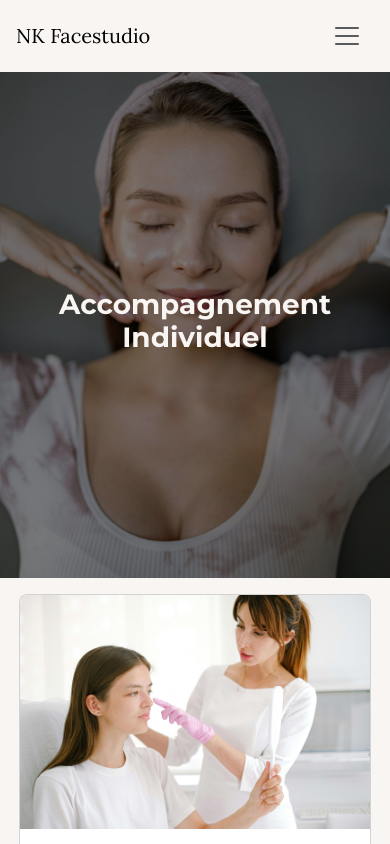
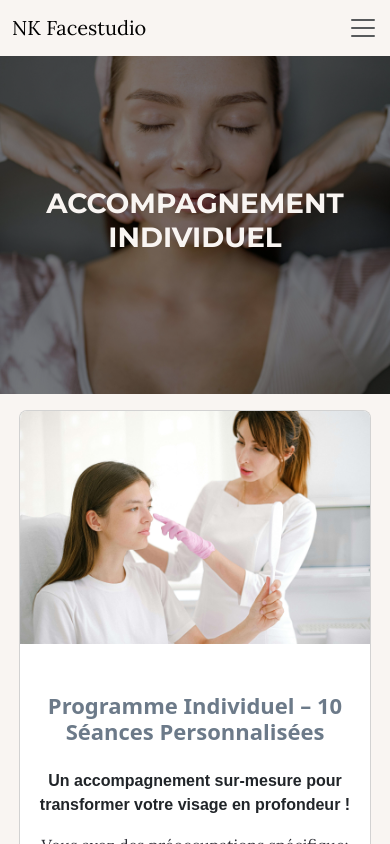
Before and after one commit to sinmary86/facestudio, a React (Vite) app: page /services/accompagnement-individuel in a window 390 px wide. Shown: the top 844 px of the page. Built offline with nearby package versions, Linux system fonts and the light colour scheme; a web font is replaced by a local one.

Commit message:
nav correct

```diff
--- a/src/AboutFeatures/AboutFeatures.jsx
+++ b/src/AboutFeatures/AboutFeatures.jsx
@@ -10,7 +10,7 @@ export const AboutFeatures = () => (
         <Col key={index} md={6} lg={3} className="d-flex flex-column justify-content-center align-items-center text-center gap-2">
            <Icon size={45} strokeWidth={1} className="mb-2" />
            <h5 className={styles.subTitle}>{ title }</h5>
-           <p className="mb-0 text-muted w-75">{description}</p>
+           <p className="mb-0 text-muted">{description}</p>
         </Col>
 
     ))}
--- a/src/NavApp/NavApp.jsx
+++ b/src/NavApp/NavApp.jsx
@@ -4,18 +4,19 @@ import NavDropdown from 'react-bootstrap/NavDropdown';
 import Offcanvas from 'react-bootstrap/Offcanvas';
 import { Link } from 'react-router-dom';
 import styles from './NavApp.module.scss';
+import { Container } from 'react-bootstrap';
 
 //TODO - нужно ли заменить brand на лого
 
 export const NavApp = () => {
   return (
-    <>
+    <Navbar expand={false} className={styles.navbarCustom}>
 
-    <Navbar expand={false} className={styles.navbarCustom}>
+      <Container>
 
             <Navbar.Brand as={Link} to="/">NK Facestudio</Navbar.Brand>
 
-            <Navbar.Toggle aria-controls="offcanvasNavbar" className={styles.toggler} />
+            <Navbar.Toggle aria-controls="offcanvasNavbar" />
             <Navbar.Offcanvas
               id="offcanvasNavbar"
               aria-labelledby="offcanvasNavbarLabel"
@@ -39,7 +40,7 @@ export const NavApp = () => {
                 </Nav>
               </Offcanvas.Body>
             </Navbar.Offcanvas>
+            </Container>
         </Navbar>
-    </>
   );
 };
--- a/src/NavApp/NavApp.module.scss
+++ b/src/NavApp/NavApp.module.scss
@@ -4,13 +4,12 @@
   font-family: $font-title !important;
   color: $dark-text-color !important;
   background-color: $light-bg-color;
-  padding: $gap-16 $gap-64;
 }
 
 :global(.navbar-toggler) {
   border: none !important;
   box-shadow: none !important;
-  color: $dark-text-color !important;
+  padding-right: 0;
 }
 
 .offcanvas {
@@ -45,10 +44,3 @@
   font-family: $font-title !important;
   color: $dark-text-color !important;
 }
-
-@media (max-width: 768px) {
-
-.navbarCustom {
-  padding: $gap-16 $gap-16;
-}
-}
--- a/src/PageBanner/PageBanner.module.scss
+++ b/src/PageBanner/PageBanner.module.scss
@@ -18,6 +18,10 @@
     background: rgba(0, 0, 0, 0.5); // затемнение фона
     z-index: 1;
   }
+
+   @media (max-width: 768px) {
+   height: 40vh;
+  }
 }
 
 .title {
@@ -27,5 +31,6 @@
   font-family: $font-header;
   font-weight: bold;
   text-align: center;
-  padding: $gap-64;
+  text-transform: uppercase;
+  width: 80%;
 }
--- a/src/styles/vars.scss
+++ b/src/styles/vars.scss
@@ -27,6 +27,7 @@
     $gap-32: 2rem;
     $gap-48: 3rem;
     $gap-64: 4rem;
+    $gap-80: 5rem;
 
     // layout
     $full-height: calc(100vh - 80px);
```
